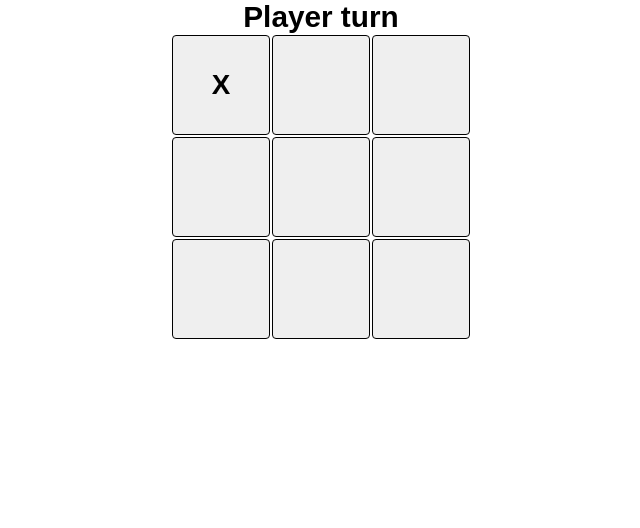
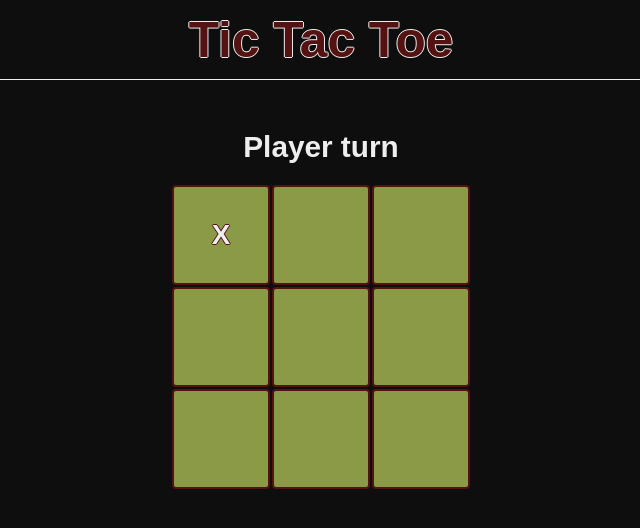
Before and after one commit to Miike0/Tictactoe, a plain HTML site: page index.html in a window 1280 px wide. Shown: the whole page, without its empty margins (319-959 px from the left). Drawn offline with Linux system fonts and the light colour scheme.

Commit message:
Game stylized

```diff
--- a/CSS/index.css
+++ b/CSS/index.css
@@ -2,19 +2,41 @@
     box-sizing: border-box;
     margin: 0;
     padding: 0;
+
+    --background-color: #0F0E0E;
+    --cell-border: #541212;
+    --cell-background: #8B9A46;
+    --font-color: #EEEEEE;
 }
 html {
     font-family: Arial, Helvetica, sans-serif;
     font-size: 62%;
+    background-color: var(--background-color);
+}
+header {
+    width: 100%;
+    height: 80px;
+    display: flex;
+    justify-content: center;
+    align-items: center;
+    border-bottom: solid 1px var(--font-color);
+}
+.title {
+    font-size: 5rem;
+    font-weight: bold;
+    color: var(--cell-border);
+    text-shadow: -1px 0 var(--font-color), 0 1px var(--font-color), 1px 0 var(--font-color), 0 -1px var(--font-color);
 }
 #app {
     width: 300px;
-    margin: 0 auto;
+    margin: 50px auto;
 }
 #player {
     font-size: 3rem;
     font-weight: bold;
     text-align: center;
+    margin-bottom: 20px;
+    color: var(--font-color);
 }
 .board {
     display: flex;
@@ -23,13 +45,17 @@ html {
 }
 .row {
     display: flex;
+    border-radius: 4px;
 }
 .cell {
     width: 100px;
     height: 100px;
-    border: solid 1px black;
+    border: solid 2px var(--cell-border);
+    background-color: var(--cell-background);
     font-size: 2.8rem;
     font-weight: bolder;
     margin: 1px;
     border-radius: 4px;
+    color: var(--font-color);
+    text-shadow: -1px 0 var(--cell-border), 0 1px var(--cell-border), 1px 0 var(--cell-border), 0 -1px var(--cell-border);
 }
--- a/index.html
+++ b/index.html
@@ -8,6 +8,9 @@
     <link rel="stylesheet" href="CSS/index.css">
 </head>
 <body>
+    <header>
+        <h1 class="title">Tic Tac Toe</h1>
+    </header>
     <div id="app">
         <div id="player"></div>
         <div id="board"></div>
```
